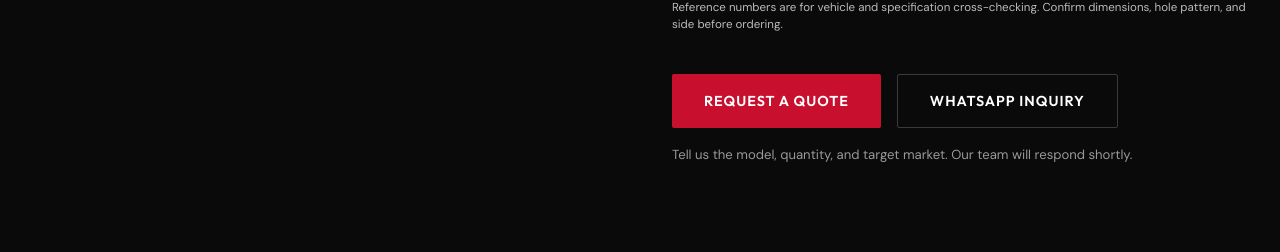
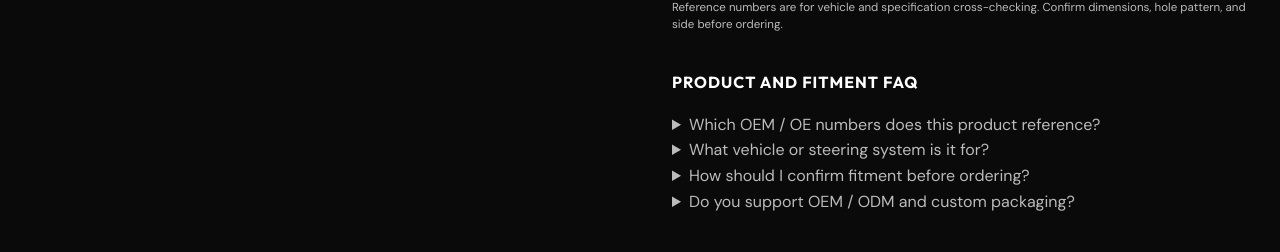
Before and after one commit to cereliajiao-commits/HS, a Next.js app: page /product/drive-shaft-auman in a window 1280 px wide. Shown: the part 1026-1278 px from the top of the page. Built offline with nearby package versions, Linux system fonts and the light colour scheme; no server answers.

Commit message:
Improve product fitment SEO content

```diff
--- a/app/product/[slug]/page.tsx
+++ b/app/product/[slug]/page.tsx
@@ -78,6 +78,28 @@ function getLocalizedProduct(slug: string, lang: Language) {
 
 function absoluteUrl(path: string) {
   return new URL(path, SITE_URL).toString();
+}
+
+type ProductFaqItem = { question: string; answer: string };
+
+function getProductFaq(product: NonNullable<ReturnType<typeof getLocalizedProduct>>, lang: Language): ProductFaqItem[] {
+  const isChinese = lang === 'zh';
+  const oemNumbers = product.oem?.oemNumbers ?? [];
+  const application = product.oem?.vehicleApplication || product.applications.join(isChinese ? '、' : ', ');
+  const oemText = oemNumbers.length ? oemNumbers.join(isChinese ? '、' : ', ') : (isChinese ? '暂无已核实的 OEM 号' : 'No verified OEM number is currently listed');
+  return isChinese
+    ? [
+      { question: '这个产品对应哪些 OEM / OE 号？', answer: `当前页面列出的参考号：${oemText}。下单前请同时核对车型、桥型、左右侧和安装尺寸。` },
+      { question: '这个产品适用于哪些车型或系统？', answer: application ? `适配信息：${application}。如果车辆配置或桥型不确定，请提交车型铭牌、旧件照片和尺寸给销售确认。` : '页面暂未列出确定的车型适配信息，请提供车型、桥型和旧件照片给销售确认。' },
+      { question: '如何确认这个配件是否匹配？', answer: '请同时核对 OEM / OE 号、车型和年份、桥型或轴型、左右位置、孔距及花键等关键尺寸；OEM 号仅作为匹配参考，不替代装车确认。' },
+      { question: '可以做 OEM / ODM 或定制包装吗？', answer: 'HONGSHENG 支持 OEM / ODM 询价、产品标识和定制包装。请在询价时提供数量、目的市场、图纸或样件信息。' },
+    ]
+    : [
+      { question: 'Which OEM / OE numbers does this product reference?', answer: `The reference numbers listed on this page are: ${oemText}. Confirm the vehicle, axle, side and mounting dimensions before ordering.` },
+      { question: 'What vehicle or steering system is it for?', answer: application ? `Listed application: ${application}. If the vehicle configuration or axle type is uncertain, send the vehicle plate, old-part photos and dimensions for fitment confirmation.` : 'The page does not list a verified vehicle application yet. Send the vehicle model, axle type and old-part photos for confirmation.' },
+      { question: 'How should I confirm fitment before ordering?', answer: 'Check the OEM / OE number together with vehicle model and year, axle or bridge type, left/right position, hole spacing and spline details. An OEM number is a reference for matching and does not replace fitment verification.' },
+      { question: 'Do you support OEM / ODM and custom packaging?', answer: 'HONGSHENG supports OEM / ODM inquiries, product marking and custom packaging. Include quantity, destination market, drawings or samples in the inquiry.' },
+    ];
 }
 
 function productUrl(slug: string, lang?: Language) {
@@ -197,6 +219,17 @@ function StructuredData({ product, slug, lang }: { product: NonNullable<ReturnTy
       value: product.oem.vehicleApplication,
     }] : []),
   };
+  const faqItems = getProductFaq(product, lang);
+  const faqSchema = {
+    '@context': 'https://schema.org',
+    '@type': 'FAQPage',
+    '@id': `${url}#faq`,
+    mainEntity: faqItems.map((item) => ({
+      '@type': 'Question',
+      name: item.question,
+      acceptedAnswer: { '@type': 'Answer', text: item.answer },
+    })),
+  };
   const organizationSchema = {
     '@context': 'https://schema.org',
     '@type': 'Organization',
@@ -239,6 +272,7 @@ function StructuredData({ product, slug, lang }: { product: NonNullable<ReturnTy
   return (
     <>
       <script type="application/ld+json" dangerouslySetInnerHTML={{ __html: JSON.stringify(productSchema) }} />
+      <script type="application/ld+json" dangerouslySetInnerHTML={{ __html: JSON.stringify(faqSchema) }} />
       <script type="application/ld+json" dangerouslySetInnerHTML={{ __html: JSON.stringify(organizationSchema) }} />
       <script type="application/ld+json" dangerouslySetInnerHTML={{ __html: JSON.stringify(breadcrumbSchema) }} />
     </>
@@ -275,6 +309,7 @@ export default function ProductPage({ params, searchParams }: ProductPageProps)
 
   const inquiryUrl = `/?product=${encodeURIComponent(product.title)}#contact`;
   const languageUrl = lang === 'zh' ? productUrl(params.slug, 'en') : productUrl(params.slug, 'zh');
+  const faqItems = getProductFaq(product, lang);
 
   return (
     <main className="product-detail-page">
@@ -345,6 +380,16 @@ export default function ProductPage({ params, searchParams }: ProductPageProps)
               </div>
             ) : null}
 
+            <section className="product-detail-section product-detail-faq" aria-labelledby="product-faq-title">
+              <h2 id="product-faq-title">{lang === 'zh' ? '产品与适配常见问题' : 'Product and fitment FAQ'}</h2>
+              {faqItems.map((item) => (
+                <details key={item.question}>
+                  <summary>{item.question}</summary>
+                  <p>{item.answer}</p>
+                </details>
+              ))}
+            </section>
+
             <div className="product-detail-cta">
               <a href={inquiryUrl} className="btn btn-primary">{labels.requestQuote}</a>
               <a href={WHATSAPP_URL} target="_blank" rel="noopener noreferrer" className="btn btn-outline">{labels.whatsapp}</a>
--- a/data/productTitles.ts
+++ b/data/productTitles.ts
@@ -10,6 +10,7 @@ export function withOemTitle(title: string, productId: string, lang: Language =
   // even when an older catalog title already contained one of the numbers.
   const baseTitle = numbers.reduce((value, number) => value.replaceAll(number, ''), title)
     .replace(/\s{2,}/g, ' ')
+    .replace(/\s+-\s+Model\b/gi, '')
     .replace(/\s*[-|｜:：]\s*$/, '')
     .trim();
 
```
